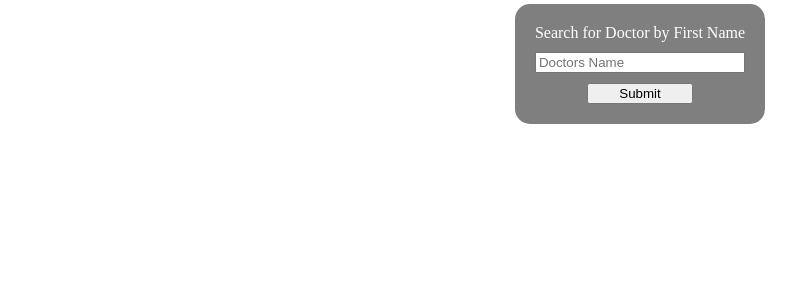
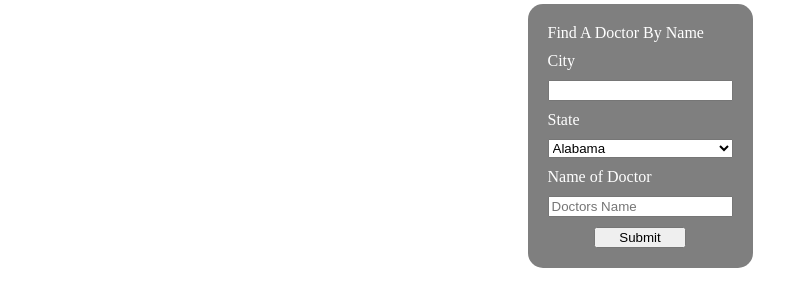
Before and after one commit to Lilkgb/javawk2, a website built with webpack: page src/index.html in a window 1280 px wide. Both pictures are taken after a click on the element "Find Doctor". Shown: the part 57-364 px from the top of the page, without its empty margins (0-805 px from the left). Built offline with nearby package versions, Linux system fonts and the light colour scheme.

Commit message:
add input field for city and select option for states so search peramiters will be more defined

```diff
--- a/src/backEnd.js
+++ b/src/backEnd.js
@@ -1,10 +1,10 @@
 export default class Doctor {
-  getDoctor(docName) {
+  getDoctor(docName,city,state) {
     // var xhr = $.get(`https://api.betterdoctor.com/2016-03-01/doctors?name=${docName}&location=OR&user_location=37.773%2C-122.413&skip=0&limit=10&user_key=${process.env.exports.apiKey}`);
     // xhr.done(function(data) { console.log("success got data", data); });
     return new Promise(function(resolve, reject) {
       let request = new XMLHttpRequest();
-      let url = `https://api.betterdoctor.com/2016-03-01/doctors?first_name=${docName}&location=OR&user_location=37.773%2C-122.413&skip=0&limit=10&user_key=1444ae1df809a2c84653c5b90a9e9726`;
+      let url = `https://api.betterdoctor.com/2016-03-01/doctors?first_name=${docName}&location=${state}-${city}&user_location=37.773%2C-122.413&skip=0&limit=10&user_key=1444ae1df809a2c84653c5b90a9e9726`;
       request.onload = function() {
         if (this.status === 200) {
           resolve(request.response);
--- a/src/index.html
+++ b/src/index.html
@@ -17,7 +17,64 @@
     </div>
     <img src="img/loading.gif" class="loading" alt="">
     <form class="findDoctor">
-      <label for="name">Search for Doctor by First Name</label>
+      <label for="name">Find A Doctor By Name</label>
+      <label for="city">City</label>
+      <input type="text" class="city" name="" value="">
+      <label for="">State</label>
+      <select>
+      	<option value="al">Alabama</option>
+      	<option value="ak">Alaska</option>
+      	<option value="az">Arizona</option>
+      	<option value="ar">Arkansas</option>
+      	<option value="ca">California</option>
+      	<option value="co">Colorado</option>
+      	<option value="ct">Connecticut</option>
+      	<option value="de">Delaware</option>
+      	<option value="dc">District Of Columbia</option>
+      	<option value="fl">Florida</option>
+      	<option value="ga">Georgia</option>
+      	<option value="hi">Hawaii</option>
+      	<option value="id">Idaho</option>
+      	<option value="il">Illinois</option>
+      	<option value="in">Indiana</option>
+      	<option value="ia">Iowa</option>
+      	<option value="ks">Kansas</option>
+      	<option value="ky">Kentucky</option>
+      	<option value="la">Louisiana</option>
+      	<option value="me">Maine</option>
+      	<option value="md">Maryland</option>
+      	<option value="ma">Massachusetts</option>
+      	<option value="mi">Michigan</option>
+      	<option value="mn">Minnesota</option>
+      	<option value="ms">Mississippi</option>
+      	<option value="mo">Missouri</option>
+      	<option value="mt">Montana</option>
+      	<option value="ne">Nebraska</option>
+      	<option value="nv">Nevada</option>
+      	<option value="nh">New Hampshire</option>
+      	<option value="nj">New Jersey</option>
+      	<option value="nm">New Mexico</option>
+      	<option value="ny">New York</option>
+      	<option value="nc">North Carolina</option>
+      	<option value="nd">North Dakota</option>
+      	<option value="oh">Ohio</option>
+      	<option value="ok">Oklahoma</option>
+      	<option value="or">Oregon</option>
+      	<option value="pa">Pennsylvania</option>
+      	<option value="ri">Rhode Island</option>
+      	<option value="sc">South Carolina</option>
+      	<option value="sd">South Dakota</option>
+      	<option value="tn">Tennessee</option>
+      	<option value="tx">Texas</option>
+      	<option value="ut">Utah</option>
+      	<option value="vt">Vermont</option>
+      	<option value="va">Virginia</option>
+      	<option value="wa">Washington</option>
+      	<option value="wv">West Virginia</option>
+      	<option value="wi">Wisconsin</option>
+      	<option value="wy">Wyoming</option>
+      </select>
+      <label for="name">Name of Doctor</label>
       <input type="text" class="name" name="" value="" placeholder="Doctors Name">
       <button type="submit" name="button">Submit</button>
     </form>
--- a/src/main.js
+++ b/src/main.js
@@ -11,20 +11,27 @@ $(document).ready(function() {
   $(".findDoctor").submit(function(event) {
     $(".info").text('');
     event.preventDefault();
-    let docName = $(".name").val();
+    const state = $("option:selected").val();
+    const cityInput = $(".city").val();
+    const city = cityInput.toLowerCase();
+    console.log(city);
+    const docName = $(".name").val();
     $(".name").val('');
     if (docName == '') {
       return $(".info").text("You did not input correct information. Please try again");
     }
-    $(".loading").show();
-    let promise = doctorAPI.getDoctor(docName);
+    // $(".loading").show();
+    let promise = doctorAPI.getDoctor(docName, city, state);
 
     promise.then(function(response) {
       let body = JSON.parse(response);
       setTimeout(() => {
         console.log(body.data);
         for (let i = 0; i < body.data.length; i++){
-        $(".info").append(`<div class="names"> Doctor:<b> ${body.data[i].profile.first_name} ${body.data[i].profile.last_name}</b><br>Works at: <b>${body.data[i].practices[0].name}</b><br> Specialty:<b> ${body.data[i].specialties[0].name}</b><br> Phone Number <a href=tel:${body.data[i].practices[0].phones[0].number}>${body.data[i].practices[0].phones[0].number}</a></div>`);
+        $(".info").append(`<div class="names"> Doctor:<b> ${body.data[i].profile.first_name} ${body.data[i].profile.last_name}</b><br> Gender: <b>${body.data[i].profile.gender}</b><br> Works at: <b>${body.data[i].practices[0].name}</b><br> Specialty:<b> ${body.data[i].specialties[0].name}</b><br> Phone Number <a href=tel:${body.data[i].practices[0].phones[0].number}>${body.data[i].practices[0].phones[0].number}</a></div>`);
+        if(body.data[i].profile.gender == "undefined") {
+          return "Not Listed"
+        }
         $(".loading").hide();
        }
      },2000);
```
